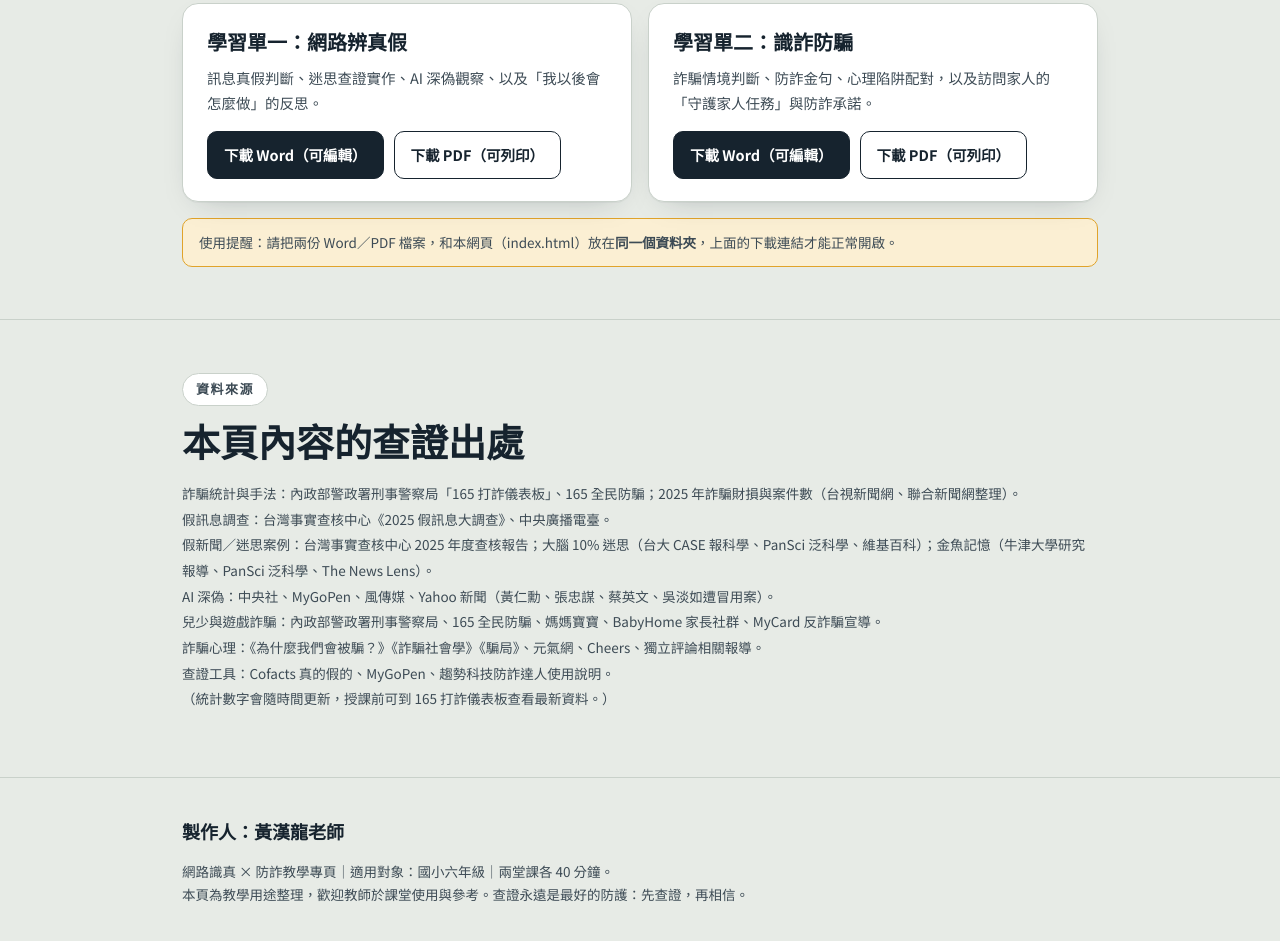
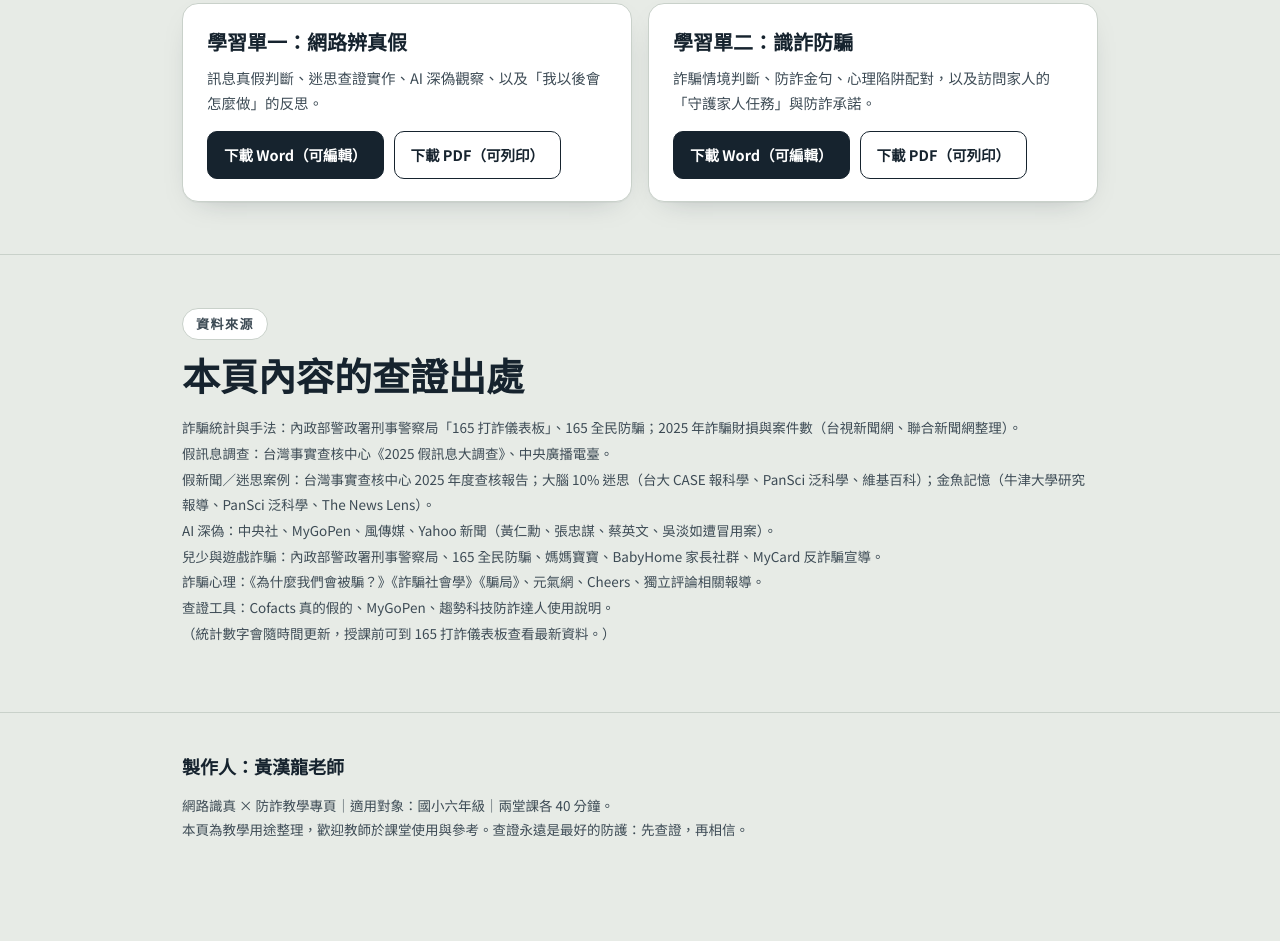
Before and after one commit to hwcesdragon-dot/anti-scam-class, a plain HTML site: page index.html in a window 1280 px wide. Shown: the part 9258-10199 px from the top of the page. After the commit the page ends 10159 px from the top, so only its background shows below. Drawn offline with Linux system fonts and the light colour scheme.

Commit message:
Add files via upload

```diff
--- a/index.html
+++ b/index.html
@@ -645,10 +645,6 @@
         </div>
       </div>
     </div>
-
-    <div class="dl-note">
-      使用提醒：請把兩份 Word／PDF 檔案，和本網頁（index.html）放在<b>同一個資料夾</b>，上面的下載連結才能正常開啟。
-    </div>
   </div>
 </section>
 
```
